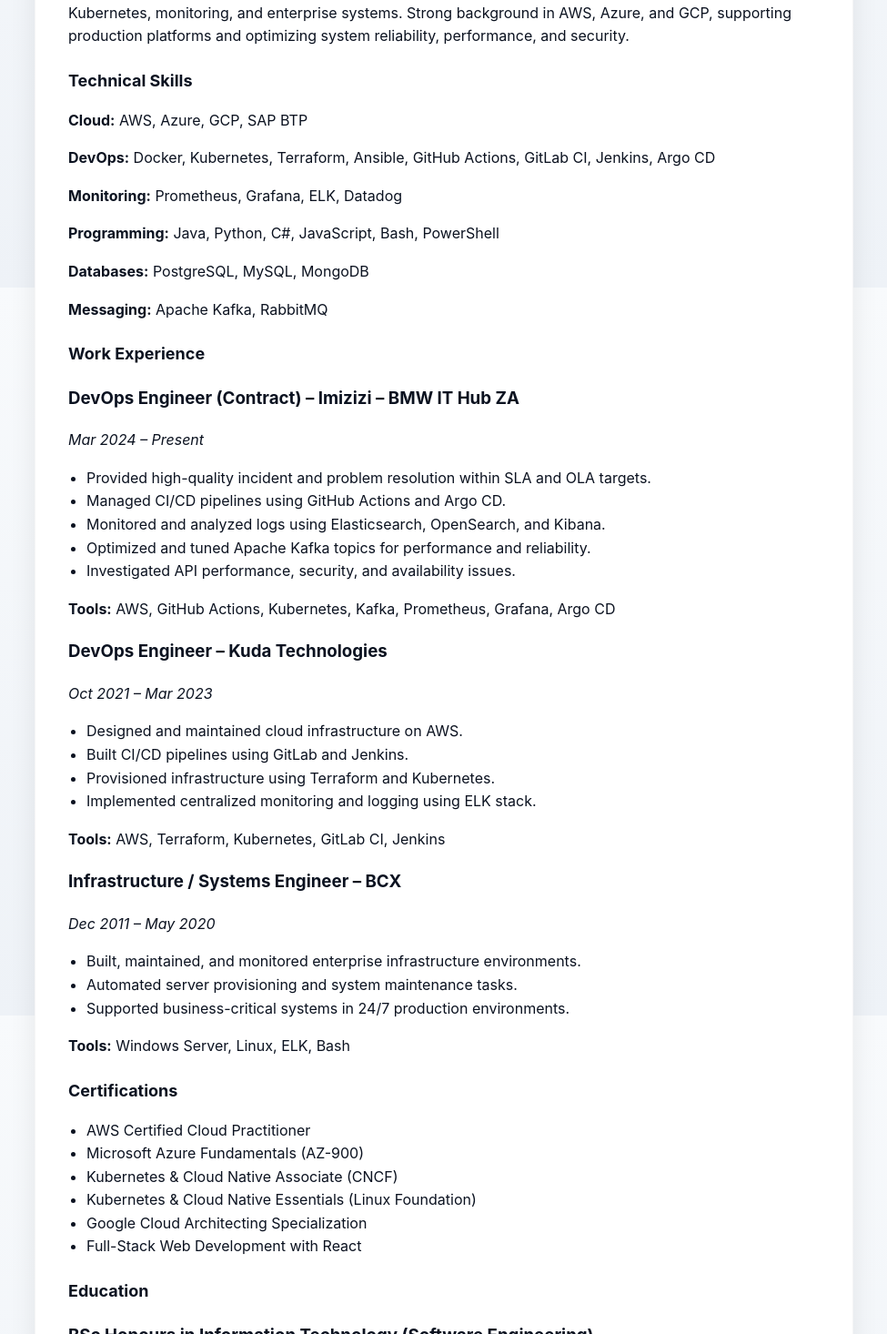
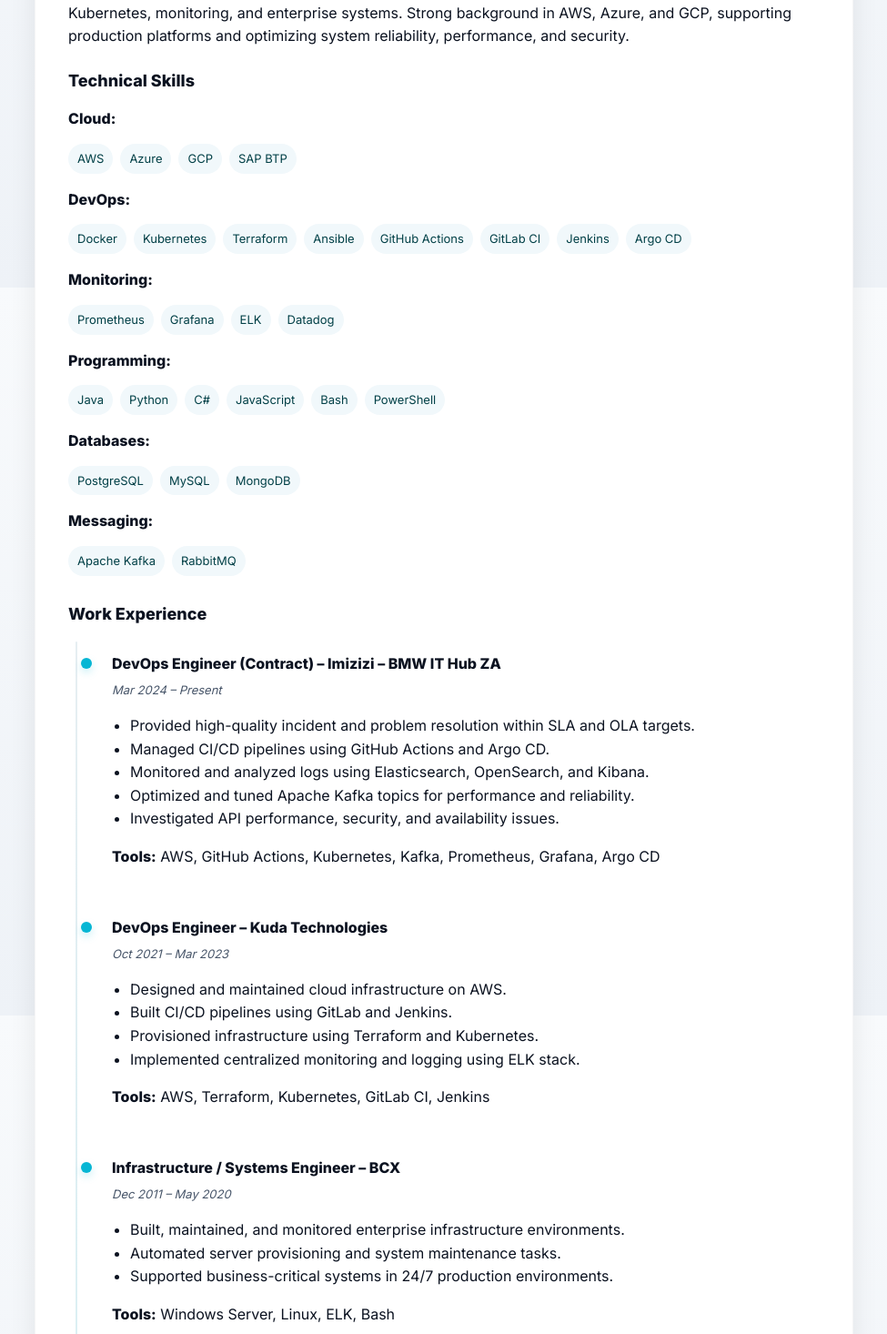
Before and after one commit to msfurusa/miltonf-cv-app, a Next.js app: page / in a window 1280 px wide. Shown: the part 484-1950 px from the top of the page at 91% size, without its empty margins (152-1127 px from the left). Built offline with nearby package versions, Linux system fonts and the light colour scheme.

Commit message:
feat(ui): add Inter font, timeline for experience, skill chips and subtle animations

```diff
--- a/app/globals.css
+++ b/app/globals.css
@@ -102,3 +102,21 @@
   .container{box-shadow:none;border-radius:0;padding:0;margin:0}
   button{display:none}
 }
+
+/* subtle entrance animations */
+.section{animation:fadeIn 420ms ease both;margin-bottom:18px}
+@keyframes fadeIn{from{opacity:0;transform:translateY(6px)}to{opacity:1;transform:translateY(0)}}
+
+/* timeline styles for experience */
+.timeline{position:relative;padding-left:20px;margin-top:12px}
+.timeline:before{content:'';position:absolute;left:8px;top:0;bottom:0;width:2px;background:linear-gradient(180deg,#e6eef2,#dbeff3);border-radius:4px}
+.timeline-item{position:relative;padding:12px 12px 12px 28px;margin-bottom:12px;border-radius:8px;transition:transform .18s ease,box-shadow .18s ease}
+.timeline-item:hover{transform:translateY(-4px);box-shadow:0 10px 30px rgba(2,6,23,0.08)}
+.timeline-item:before{content:'';position:absolute;left:-6px;top:18px;width:12px;height:12px;background:var(--accent);border-radius:50%;box-shadow:0 4px 10px rgba(6,182,212,0.22)}
+.timeline-item h3{margin:0;font-size:16px}
+.timeline-item em{display:block;color:var(--muted);font-size:13px;margin:6px 0}
+
+/* skills chip container */
+.skills-grid{display:flex;flex-wrap:wrap;margin-top:8px}
+.skill-chip{background:#f1f8fb;border-radius:999px;padding:6px 10px;margin:6px 8px 6px 0;color:#024047;font-weight:500;font-size:13px;transition:transform .12s ease}
+.skill-chip:hover{transform:translateY(-3px)}
--- a/app/layout.tsx
+++ b/app/layout.tsx
@@ -1,5 +1,12 @@
 import "./globals.css";
 import type { ReactNode } from "react";
+import { Inter } from "next/font/google";
+
+const inter = Inter({
+  subsets: ["latin"],
+  weight: ["300", "400", "600", "800"],
+  display: "swap",
+});
 
 export const metadata = {
   title: "Milton Furusa | DevOps / Cloud Engineer",
@@ -9,7 +16,7 @@
 
 export default function RootLayout({ children }: { children: ReactNode }) {
   return (
-    <html lang="en">
+    <html lang="en" className={inter.className}>
       <body>{children}</body>
     </html>
   );
--- a/components/Experience.tsx
+++ b/components/Experience.tsx
@@ -4,10 +4,11 @@
 export default function Experience({ experience }: { experience?: ExperienceItem[] }) {
   if (!experience) return null;
   return (
-    <section>
+    <section className="section">
       <h2>Work Experience</h2>
+      <div className="timeline">
         {experience.map((job, i) => (
-        <div key={i}>
+          <div className="timeline-item" key={i}>
             <h3>
               {job.role} – {job.company}
             </h3>
@@ -22,6 +23,7 @@
             </p>
           </div>
         ))}
+      </div>
     </section>
   );
 }
--- a/components/Skills.tsx
+++ b/components/Skills.tsx
@@ -3,12 +3,17 @@
 export default function Skills({ skills }: { skills?: Record<string, string[]> }) {
   if (!skills) return null;
   return (
-    <section>
+    <section className="section">
       <h2>Technical Skills</h2>
       {Object.entries(skills).map(([group, items]) => (
-        <p key={group}>
-          <strong>{group}:</strong> {items.join(", ")}
-        </p>
+        <div key={group} style={{marginTop:10}}>
+          <strong>{group}:</strong>
+          <div className="skills-grid">
+            {items.map((it) => (
+              <span className="skill-chip" key={it}>{it}</span>
+            ))}
+          </div>
+        </div>
       ))}
     </section>
   );
```
Lines whose indentation alone changed are shown as unchanged.
